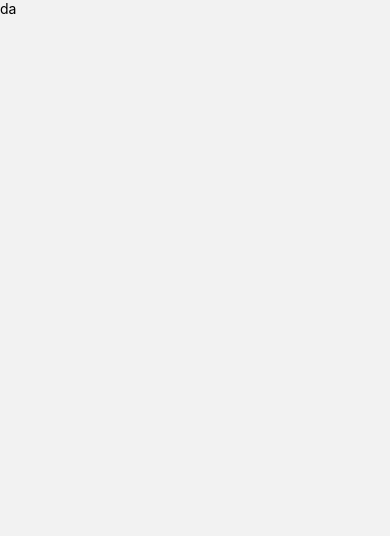
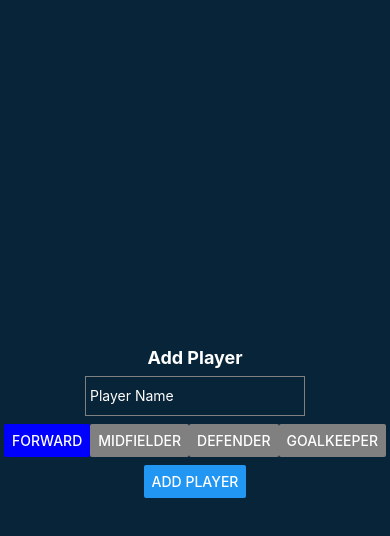
Before and after one commit to cosmin-oros/SplitTeams-App, a React Native app in the folder SplitTeams/: screen /MainScreen in a window 390 px wide. Shown: the top 536 px of the page. Built offline with nearby package versions, Linux system fonts and the light colour scheme.

Commit message:
add players ui

```diff
--- a/SplitTeams/screens/MainScreen.tsx
+++ b/SplitTeams/screens/MainScreen.tsx
@@ -1,5 +1,5 @@
 import React, { useState, useEffect } from 'react';
-import { View, Text } from 'react-native';
+import { View, Text, StyleSheet, TextInput, Button } from 'react-native';
 import { useNavigation, NavigationProp, ParamListBase } from '@react-navigation/native';
 
 type MainScreenProps = {
@@ -64,10 +64,74 @@ const MainScreen = ({ navigation } : MainScreenProps) => {
     };
 
     return (
-        <View>
-            <Text>da</Text>
+        <View style={styles.container}>
+            <Text style={styles.title}>Add Player</Text>
+
+            {/* textfield to add player name */}
+            <TextInput style={styles.playerNameInput}
+                placeholder=" Player Name"
+                value={playerName}
+                onChangeText={(text) => setPlayerName(text)}
+            />
+
+            {/* buttons to choose the position */}
+            <View style={styles.positionButton}>
+                <Button title="Forward" onPress={() => setPlayerPosition('forward')} color={playerPosition === 'forward' ? 'blue' : 'gray'} />
+                <Button title="Midfielder" onPress={() => setPlayerPosition('midfielder')} color={playerPosition === 'midfielder' ? 'blue' : 'gray'} />
+                <Button title="Defender" onPress={() => setPlayerPosition('defender')} color={playerPosition === 'defender' ? 'blue' : 'gray'} />
+                <Button title="Goalkeeper" onPress={() => setPlayerPosition('goalkeeper')} color={playerPosition === 'goalkeeper' ? 'blue' : 'gray'} />
+            </View>
+
+            <Button title="Add Player" onPress={addPlayer} />
+
+            {/* display the players once added and the generate teams button */}
+            {players.length > 0 && (
+                <>
+                <Text style={styles.displayedPlayer}>Players</Text>
+                {players.map((player, index) => (
+                    <Text style={styles.displayedPlayer} key={index}>{player.name} ({player.position})</Text>
+                ))}
+                <Button title="Generate Teams" onPress={generateTeams} />
+                </>
+            )}
+
         </View>
     );
 };
 
+const styles = StyleSheet.create({
+    container: {
+      flex: 1,
+      backgroundColor: '#082438',
+      width: '100%',
+      alignItems: 'center',
+      justifyContent: 'center',
+    },
+    title: {
+        fontSize: 18,
+        fontWeight: 'bold',
+        marginBottom: 8,
+        color: '#ffffff',
+    },
+    playerNameInput: {
+        height: 40,
+        borderColor: 'gray',
+        borderWidth: 1,
+        marginBottom: 8,
+        color: '#ffffff',
+    },
+    positionButton: {
+        flexDirection: 'row',
+        marginBottom: 8,
+    },
+    displayedPlayer: {
+        fontSize: 18,
+        fontWeight: 'bold',
+        marginTop: 8,
+        marginBottom: 8,
+        color: '#ffffff',
+    }
+
+});
+
 export default MainScreen;
```
